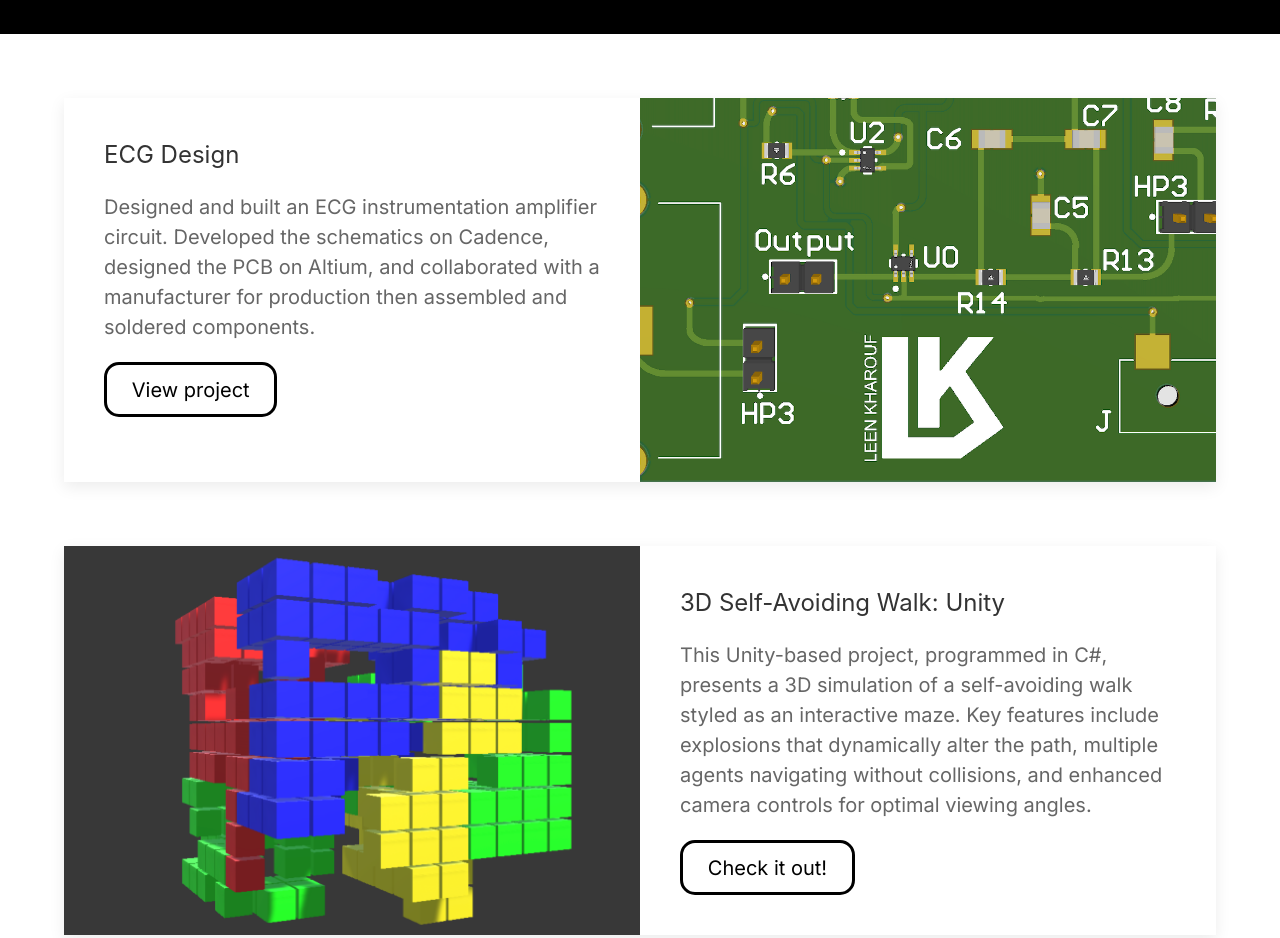
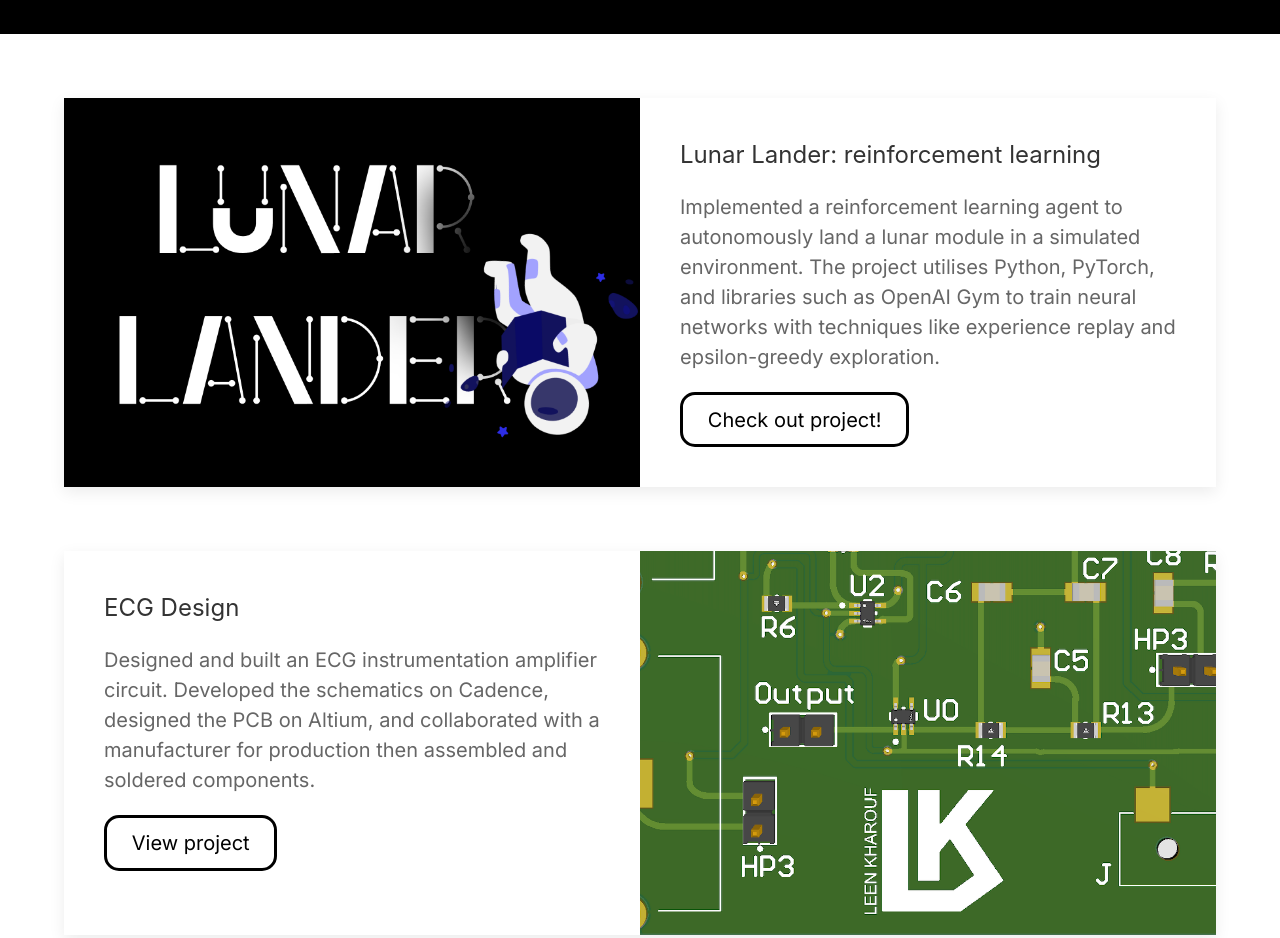
Before and after one commit to LeenKharouf/leenkharouf.github.io, a plain HTML site: page Projects/index.html in a window 1280 px wide. Shown: the part 860-1798 px from the top of the page. Drawn offline with nearby package versions, Linux system fonts and the light colour scheme; a web font is replaced by a local one.

Commit message:
added project to projects page

```diff
--- a/Projects/index.html
+++ b/Projects/index.html
@@ -228,6 +228,27 @@
 
     <main id="project1">
         <div class="uk-card uk-card-default uk-grid-collapse uk-child-width-1-2@s uk-margin" uk-grid>
+            <div class="uk-card-media-left uk-cover-container">
+                <img src="../img/lunarlander.jpg" alt="Lunar Lander Project Image" uk-cover>
+                <canvas width="600" height="400"></canvas>
+            </div>
+            <div>
+                <div class="uk-card-body">
+                    <h3 class="uk-card-title">Lunar Lander: reinforcement learning</h3>
+                    <p>Implemented a reinforcement learning agent to autonomously land a lunar module in a simulated environment.
+                        The project utilises Python, PyTorch, and libraries such as OpenAI Gym to train neural networks
+                        with techniques like experience replay and epsilon-greedy exploration.</p>
+                    <a href="../LunarLander/index.html" target="_blank">
+                        <button>Check out project!</button>
+                    </a>
+
+                </div>
+            </div>
+        </div>
+
+        <br>
+
+        <div class="uk-card uk-card-default uk-grid-collapse uk-child-width-1-2@s uk-margin" uk-grid>
             <div class="uk-flex-last@s uk-card-media-right uk-cover-container">
                 <img src="../ECG/pcblong.png" alt="" uk-cover>
                 <canvas width="600" height="400"></canvas>
@@ -315,7 +336,7 @@
                 </div>
             </div>
         </div>
-
+<br>
         <div class="uk-card uk-card-default uk-grid-collapse uk-child-width-1-2@s uk-margin" uk-grid>
             <div class="uk-card-media-left uk-cover-container">
                 <img src="../img/parallax.png" alt="" uk-cover>
```
Also changed, not shown: LunarLander/index.html (+1 -1 lines), img/lunarlander.jpg (added), 2 other files.
